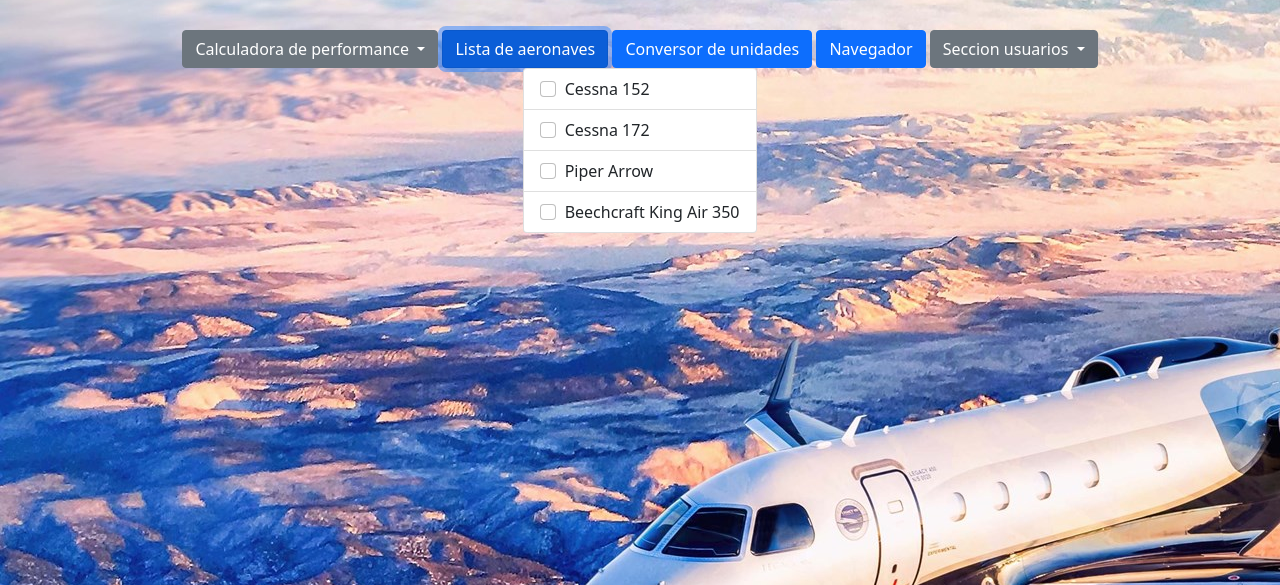
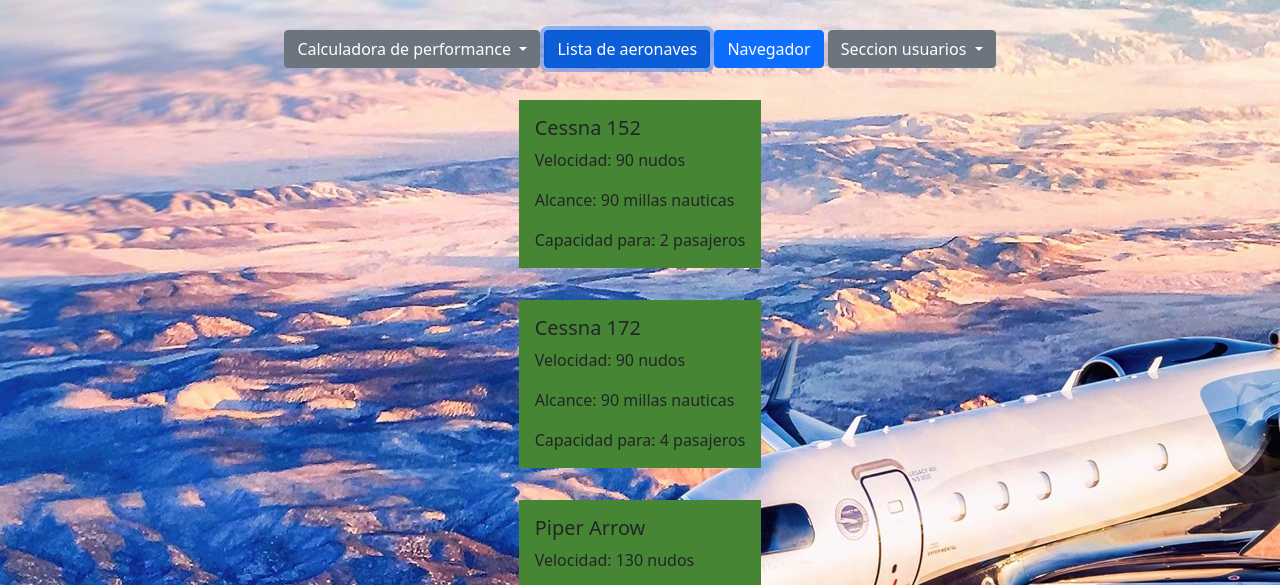
Before and after one commit to Roloo79/javascript, a plain HTML site: page index.html in a window 1280 px wide. Both pictures are taken after a click on the button "Lista de aeronaves". Shown: the part 203-788 px from the top of the page. Drawn offline with nearby package versions, Linux system fonts and the light colour scheme; a web font is replaced by a local one.

Commit message:
agregue json

```diff
--- a/css/styles.css
+++ b/css/styles.css
@@ -40,3 +40,7 @@ align-items: center;
 .aUsuario{
     color: rgb(0, 0, 0);
 }
+.diver{
+    background-color: rgb(70, 133, 51);
+    margin-top: 2rem;
+}
--- a/index.html
+++ b/index.html
@@ -33,7 +33,6 @@
         <li><a class="dropdown-item" href="#" id="errorOblicuo">Error oblicuo DME</a></li>
       </ul>
     <button class="btn btn-primary" id="listaAeronaves" type="submit">Lista de aeronaves</button>
-    <button class="btn btn-primary" type="submit" id="buscarAeronaves">Conversor de unidades</button>
     <button class="btn btn-primary" type="submit" id="navegador">Navegador</a> </button>
     <button class="btn btn-secondary dropdown-toggle" type="button" id="dropdownMenuButton1" data-bs-toggle="dropdown" aria-expanded="false">
       Seccion usuarios
--- /dev/null
+++ b/js/aviones.json
@@ -0,0 +1,9 @@
+
+[
+    {"Marca": "Cessna 152" , "Velocidad": 90 , "Capacidad": "2 pasajeros"},
+    {"Marca": "Cessna 172" , "Velocidad": 90 , "Capacidad": "4 pasajeros"},
+    {"Marca": "Piper Arrow" , "Velocidad": 130 , "Capacidad": "4 pasajeros"},
+    {"Marca": "Piper Seneca II" , "Velocidad": 140 , "Capacidad": "6 pasajeros"},
+    {"Marca": "King Air B200" , "Velocidad": 250 , "Capacidad": "8 pasajeros"}
+
+]
--- a/js/main.js
+++ b/js/main.js
@@ -1,26 +1,24 @@
 
 let listaAeronaves = document.getElementById("listaAeronaves");
 listaAeronaves.onclick = () => {
-    let listaAviones = document.createElement ("div");
-    listaAviones.innerHTML = `<ul class="list-group">
-    <li class="list-group-item">
-      <input class="form-check-input me-1" type="checkbox" value="" aria-label="...">
-      Cessna 152
-    </li>
-    <li class="list-group-item">
-      <input class="form-check-input me-1" type="checkbox" value="" aria-label="...">
-      Cessna 172
-    </li>
-    <li class="list-group-item">
-      <input class="form-check-input me-1" type="checkbox" value="" aria-label="...">
-      Piper Arrow
-    </li>
-    <li class="list-group-item">
-      <input class="form-check-input me-1" type="checkbox" value="" aria-label="...">
-      Beechcraft King Air 350
-    </li>
-  </ul>`
-    document.getElementById("main").appendChild(listaAviones);
+  fetch ('./js/aviones.json')
+  .then( (resp) => resp.json() )
+    .then( (data) => {
+      data.forEach((aviones) => {
+        const diver = document.createElement('div')
+        diver.innerHTML = `<div class="div_lista">
+        <div class="card-body diver">
+          <h5 class="card-title">${aviones.Marca}</h5>
+          <p class="card-text">Velocidad: ${aviones.Velocidad} nudos</p>
+          <p class="card-text">Alcance: ${aviones.Velocidad} millas nauticas</p>
+          <p class="card-text">Capacidad para: ${aviones.Capacidad}</p>
+        </div>
+      </div>
+        `
+        document.getElementById("main").append(diver);
+    })
+
+    })
 
 }
 /* Funciones calculadora*/
```
